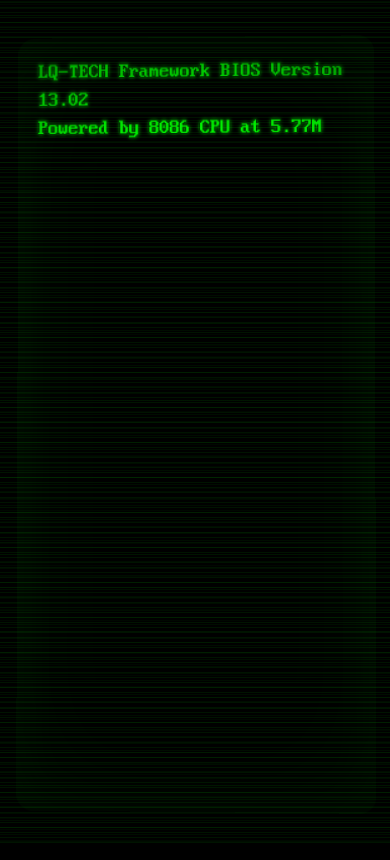
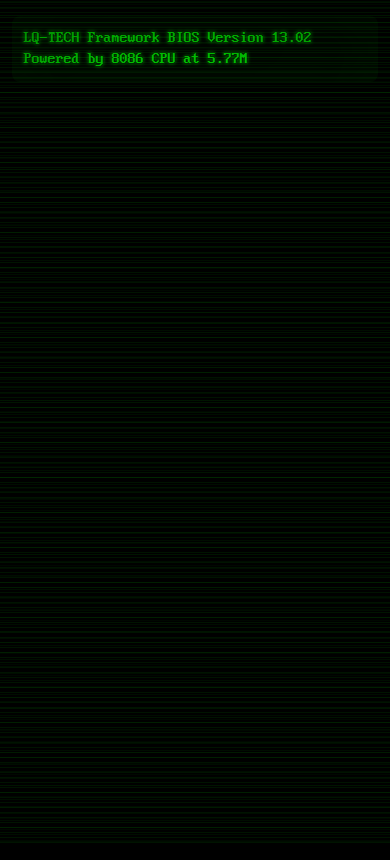
Before and after one commit to LibertyQuinzel/website, a plain HTML site: page index.html in a window 390 px wide. Drawn offline with Linux system fonts and the light colour scheme.

Commit message:
modified html

```diff
--- a/index.html
+++ b/index.html
@@ -14,7 +14,8 @@
       height: 100%;
       margin: 0;
       padding: 0;
-      overflow: hidden;
+      overflow: auto;
+      -webkit-overflow-scrolling: touch;
     }
 
     body {
@@ -180,6 +181,42 @@
     }
     a:hover {
       text-decoration: underline;
+    }
+
+    /* Mobile / small-screen adjustments */
+    @media (max-width: 800px) {
+      body {
+        font-size: 14px;
+        padding: 8px;
+        display: block;
+      }
+
+      #crt-container {
+        width: 98%;
+        height: auto;
+        max-width: 100%;
+        margin: 8px auto;
+        perspective: none;
+      }
+
+      #screen {
+        padding: 12px;
+        height: auto;
+        transform: none;
+        border-radius: 8px;
+      }
+
+      #boot-screen, #terminal {
+        font-size: 16px;
+        line-height: 1.3;
+        white-space: pre-wrap;
+      }
+
+      .input-line { white-space: normal; flex-wrap: wrap; }
+      .prompt { display: block; margin-bottom: 6px; }
+
+      .cursor { width: 6px; height: 2px; }
+      .real-input { position: relative; left: 0; width: 100%; }
     }
   </style>
 </head>
```
Also changed, not shown: entry1.html (+9 -3 lines), entry2.html (+14 -0 lines), non_int.html (+9 -0 lines).
